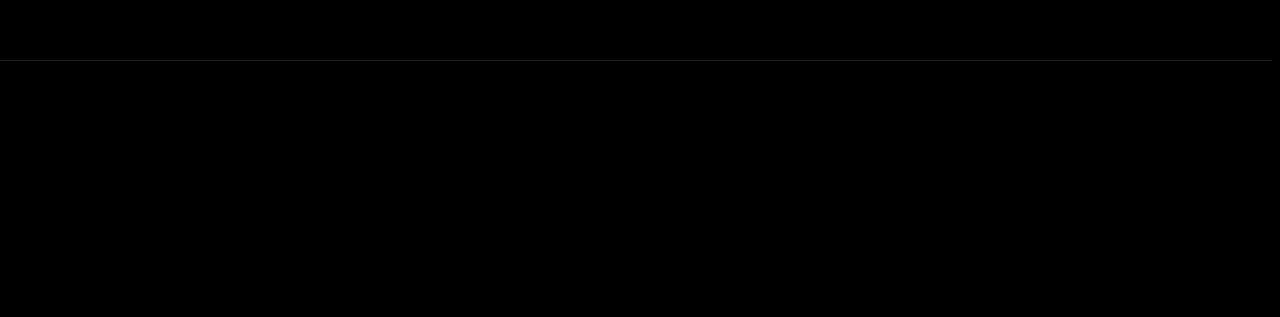
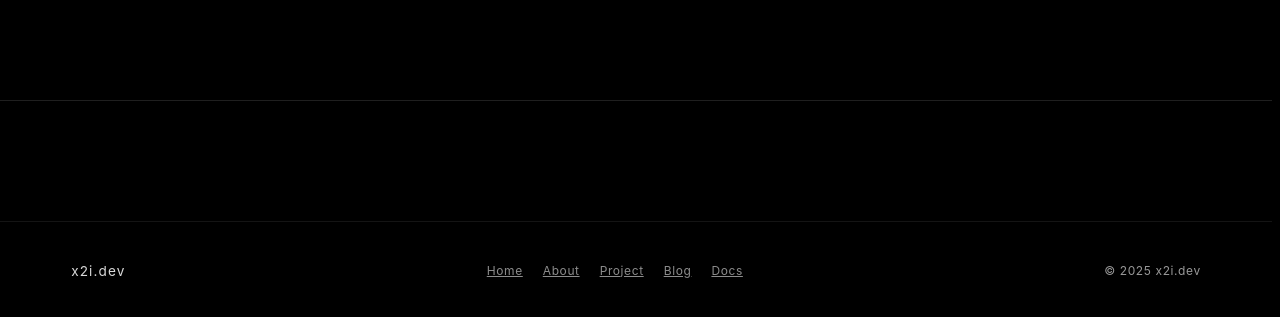
Before and after one commit to Hyeon0129/x2i-dev, a Next.js app: page / in a window 1280 px wide. Shown: the part 6764-7081 px from the top of the page. Before the commit the page ends 6885 px from the top, so only its background shows below. Built offline with nearby package versions, Linux system fonts and the light colour scheme; a web font is replaced by a local one.

Commit message:
Add : Categories section

```diff
--- a/src/app/blog/blog.module.css
+++ b/src/app/blog/blog.module.css
@@ -65,6 +65,8 @@
   position: relative;
   width: 1080px;
   margin: 0 auto;
+  margin-bottom: 180px;
+
 }
 
 .timelineLine {
--- a/src/app/blog/page.tsx
+++ b/src/app/blog/page.tsx
@@ -8,6 +8,7 @@ export default function BlogPage() {
   const posts = getAllPosts();
 
   return (
+    <>
     <div className="container" style={{ paddingTop: "120px" }}>
 
       {/* 🔥 Blog Header Section */}
@@ -79,8 +80,10 @@ export default function BlogPage() {
 
           </div>
         ))}
+
       </div>
-
     </div>
+    <div className="divider" />
+    </>
   );
 }
--- a/src/app/globals.css
+++ b/src/app/globals.css
@@ -1420,3 +1420,62 @@ pre code {
     border-radius: 6px;
   }
 }
+
+/* ============================================
+   FOOTER
+============================================ */
+
+.footer {
+  margin-top: 120px;
+  padding: 40px 0;
+  border-top: 1px solid rgba(255,255,255,0.08);
+  color: rgba(255,255,255,0.6);
+  font-size: 0.875rem;
+}
+
+.footer-inner {
+  display: flex;
+  justify-content: space-between;
+  align-items: center;
+  gap: 40px;
+}
+
+.footer-logo {
+  font-family: var(--font-geist-mono);
+  font-size: 0.85rem;
+  letter-spacing: 0.08em;
+  color: rgba(255,255,255,0.85);
+}
+
+.footer-center {
+  display: flex;
+  align-items: center;
+  gap: 20px;
+}
+
+.footer-link {
+  font-family: var(--font-geist-mono);
+  letter-spacing: 0.05em;
+  font-size: 0.75rem;
+  color: rgba(255,255,255,0.55);
+  transition: color 0.2s ease;
+}
+
+.footer-link:hover {
+  color: rgba(255,255,255,0.85);
+}
+
+.footer-right {
+  font-family: var(--font-geist-mono);
+  font-size: 0.75rem;
+  letter-spacing: 0.05em;
+}
+
+/* Mobile */
+@media (max-width: 768px) {
+  .footer-inner {
+    flex-direction: column;
+    align-items: flex-start;
+    gap: 18px;
+  }
+}
--- a/src/app/layout.tsx
+++ b/src/app/layout.tsx
@@ -1,19 +1,25 @@
-import type { Metadata } from 'next'
-import './globals.css'
-import Header from '../components/Header'
+// src/app/layout.tsx
+import "./globals.css";
+import Header from "@/components/Header";
+import Footer from "@/components/Footer";
 
-export const metadata: Metadata = {
-  title: 'x2i',
-  description: 'Portfolio',
-}
+export const metadata = {
+  title: "x2i.dev",
+  description: "Personal portfolio and engineering blog",
+};
 
 export default function RootLayout({ children }: { children: React.ReactNode }) {
   return (
     <html lang="en">
       <body>
         <Header />
-        {children}
+
+        <main>
+          {children}
+        </main>
+
+        <Footer /> {/* ← 모든 페이지에서 공통으로 표시됨 */}
       </body>
     </html>
-  )
+  );
 }
--- a/src/app/page.tsx
+++ b/src/app/page.tsx
@@ -54,8 +54,9 @@ export default function HomePage() {
         <div className="divider" />
         <div style={{ height: "20px" }} />
         <BlogSection /> {}
+        <div style={{ height: "40px" }} />
         <div className="divider" />
-        <div style={{ height: "60px" }} />
+
       </div>
     </>
   )
--- a/src/components/BlogList.tsx
+++ b/src/components/BlogList.tsx
@@ -47,7 +47,9 @@ export default function BlogList({ posts }: { posts: PostFrontMatter[] }) {
 
           </div>
         </div>
+
       ))}
+
     </div>
   );
 }
--- /dev/null
+++ b/src/components/Footer.tsx
@@ -0,0 +1,38 @@
+// src/components/Footer.tsx
+import Link from "next/link";
+
+export default function Footer() {
+  return (
+    <footer className="footer">
+      <div className="container footer-inner">
+
+        <div className="footer-left">
+          <span className="footer-logo">x2i.dev</span>
+        </div>
+
+        <div className="footer-center">
+          <Link href="/" className="footer-link">
+            Home
+          </Link>
+          <Link href="/about" className="footer-link">
+            About
+          </Link>
+          <Link href="/project" className="footer-link">
+            Project
+          </Link>
+          <Link href="/blog" className="footer-link">
+            Blog
+          </Link>
+          <Link href="/docs" className="footer-link">
+            Docs
+          </Link>
+        </div>
+
+        <div className="footer-right">
+          <span>© {new Date().getFullYear()} x2i.dev</span>
+        </div>
+
+      </div>
+    </footer>
+  );
+}
```
Also changed, not shown: src/app/blog/[category]/page.tsx (+6 -3 lines).
